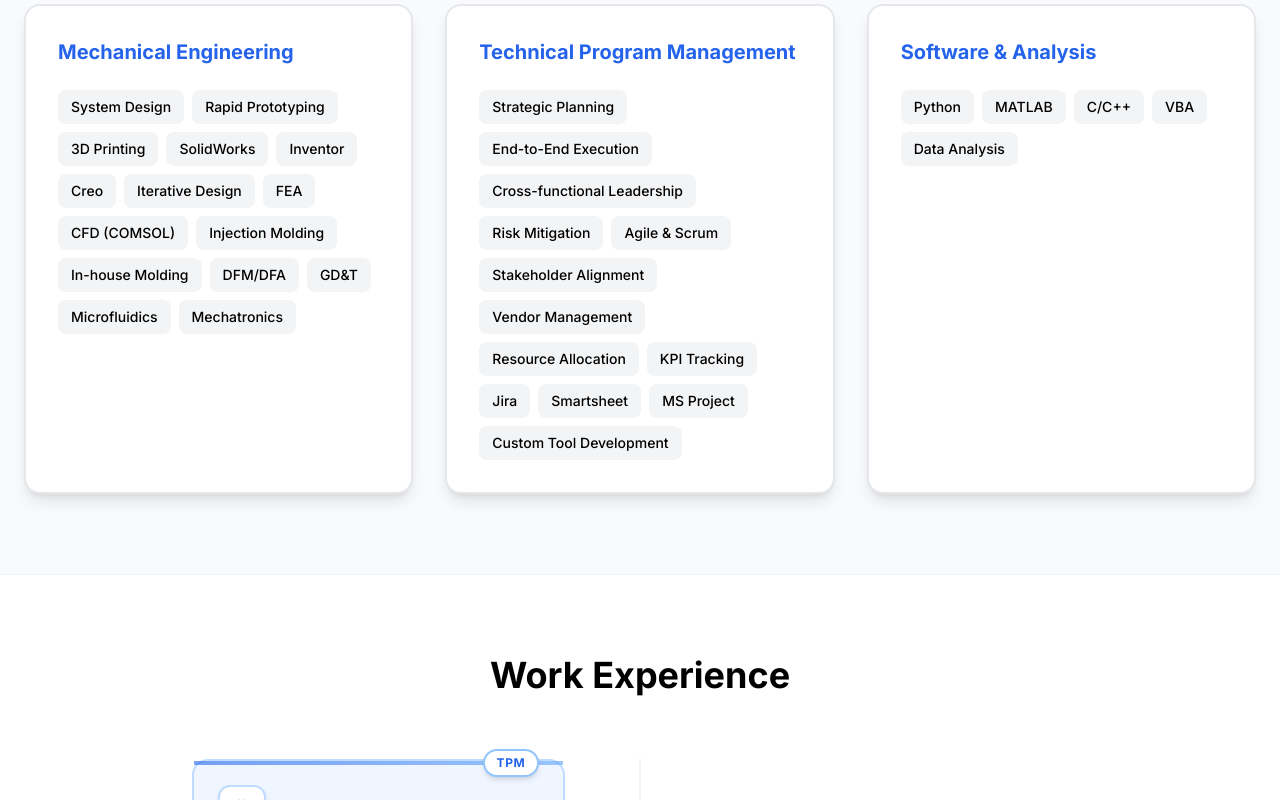
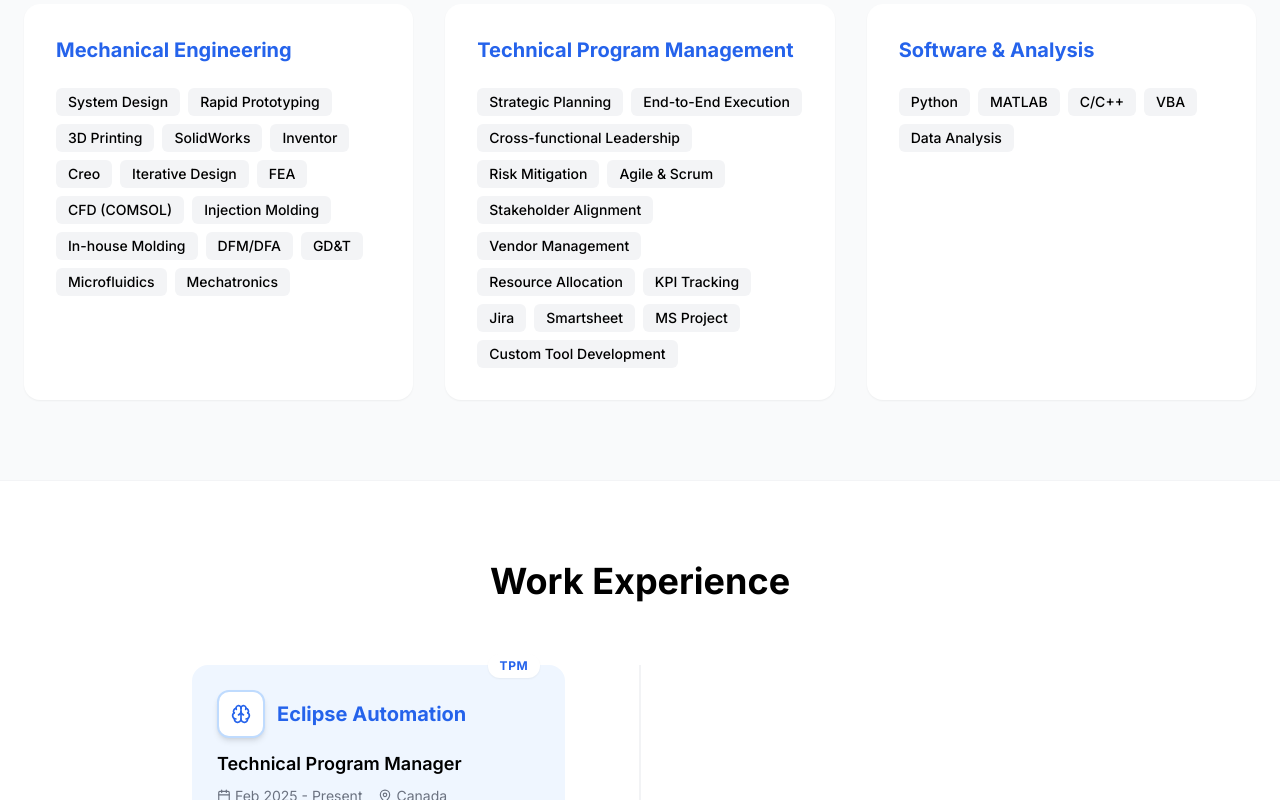
Before and after one commit to jackychen-dev/portfolio, a Next.js app: page / in a window 1280 px wide. Shown: the part 1060-1860 px from the top of the page. Built offline with nearby package versions, Linux system fonts and the light colour scheme.

Commit message:
Revert card styling to original design

```diff
--- a/components/About.tsx
+++ b/components/About.tsx
@@ -41,15 +41,12 @@ export default function About() {
               whileInView={{ opacity: 1, y: 0 }}
               viewport={{ once: true }}
               transition={{ delay: index * 0.1 }}
-              className="bg-white dark:bg-black p-8 rounded-2xl border-2 border-gray-200 dark:border-neutral-800 shadow-lg hover:shadow-xl hover:shadow-blue-500/10 dark:hover:shadow-blue-500/20 hover:-translate-y-1 transition-all duration-300 relative overflow-hidden group"
+              className="bg-white dark:bg-black p-8 rounded-2xl shadow-sm hover:shadow-md transition-shadow"
             >
-              {/* Subtle gradient accent */}
-              <div className="absolute top-0 left-0 right-0 h-1 bg-gradient-to-r from-blue-600 via-purple-600 to-blue-600 opacity-0 group-hover:opacity-100 transition-opacity duration-300"></div>
-
-              <h3 className="text-xl font-bold mb-6 text-blue-600 dark:text-blue-400 relative z-10">{category.title}</h3>
-              <div className="flex flex-wrap gap-2 relative z-10">
+              <h3 className="text-xl font-bold mb-6 text-blue-600">{category.title}</h3>
+              <div className="flex flex-wrap gap-2">
                 {category.skills.map((skill) => (
-                  <span key={skill} className="px-3 py-1.5 bg-gray-100 dark:bg-neutral-800 rounded-lg text-sm font-medium hover:bg-blue-100 dark:hover:bg-blue-900/30 hover:text-blue-700 dark:hover:text-blue-300 border border-transparent hover:border-blue-200 dark:hover:border-blue-800 transition-all duration-200">
+                  <span key={skill} className="px-3 py-1 bg-gray-100 dark:bg-neutral-800 rounded-md text-sm font-medium hover:bg-blue-50 dark:hover:bg-blue-900/20 transition-colors">
                     {skill}
                   </span>
                 ))}
--- a/components/Experience.tsx
+++ b/components/Experience.tsx
@@ -121,13 +121,10 @@ export default function Experience() {
 
             // If it's education, we might not want a deep dive link, so we conditionally render the link wrapper
             const CardContent = (
-              <div className={`relative p-6 rounded-2xl transition-all duration-300 border-2 ${isTPM ? 'border-blue-200 dark:border-blue-800' : isEducation ? 'border-purple-200 dark:border-purple-800' : 'border-emerald-200 dark:border-emerald-800'} hover:shadow-xl hover:-translate-y-1 ${bgColor} ${borderColor} group`}>
-
-                {/* Gradient accent bar */}
-                <div className={`absolute top-0 left-0 right-0 h-1 ${isTPM ? 'bg-gradient-to-r from-blue-600 to-blue-400' : isEducation ? 'bg-gradient-to-r from-purple-600 to-purple-400' : 'bg-gradient-to-r from-emerald-600 to-emerald-400'} opacity-60 group-hover:opacity-100 transition-opacity duration-300`}></div>
+              <div className={`relative p-6 rounded-2xl transition-all duration-300 border border-transparent hover:shadow-lg hover:-translate-y-1 ${bgColor} ${borderColor}`}>
 
                 {/* Role Badge */}
-                <div className={`absolute -top-3 right-6 px-3 py-1 rounded-full text-xs font-bold uppercase tracking-wider shadow-md bg-white dark:bg-neutral-800 border-2 ${isTPM ? 'border-blue-300 dark:border-blue-700' : isEducation ? 'border-purple-300 dark:border-purple-700' : 'border-emerald-300 dark:border-emerald-700'} ${accentColor}`}>
+                <div className={`absolute -top-3 right-6 px-3 py-1 rounded-full text-xs font-bold uppercase tracking-wider shadow-sm bg-white dark:bg-neutral-800 ${accentColor}`}>
                   {exp.type}
                 </div>
 
```
